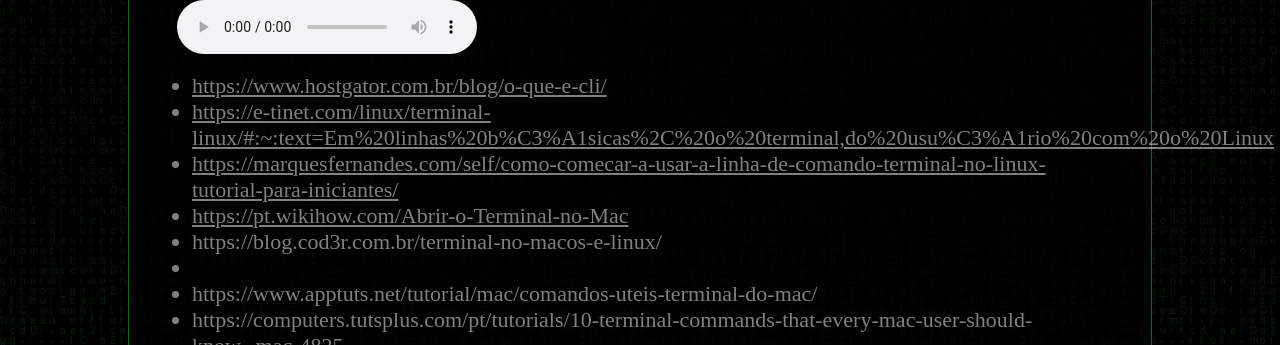
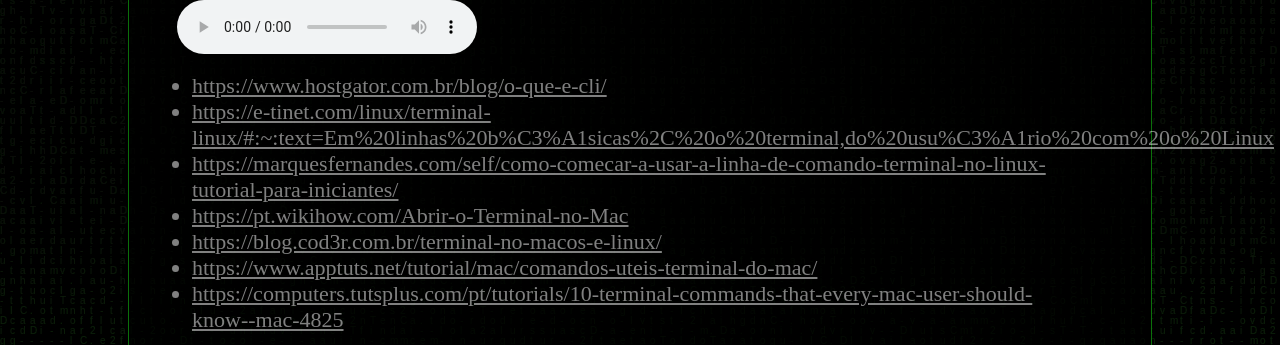
Before and after one commit to joaogeovani/trabintegrador, a plain HTML site: page referen.html in a window 1280 px wide. Shown: the part 166-511 px from the top of the page. Drawn offline with Linux system fonts and the light colour scheme.

Commit message:
Ajustando refs

```diff
--- a/referen.html
+++ b/referen.html
@@ -18,10 +18,9 @@
                     <li><a href="https://e-tinet.com/linux/terminal-linux/#:~:text=Em%20linhas%20b%C3%A1sicas%2C%20o%20terminal,do%20usu%C3%A1rio%20com%20o%20Linux">https://e-tinet.com/linux/terminal-linux/#:~:text=Em%20linhas%20b%C3%A1sicas%2C%20o%20terminal,do%20usu%C3%A1rio%20com%20o%20Linux</a></li>
                     <li><a href="https://marquesfernandes.com/self/como-comecar-a-usar-a-linha-de-comando-terminal-no-linux-tutorial-para-iniciantes/">https://marquesfernandes.com/self/como-comecar-a-usar-a-linha-de-comando-terminal-no-linux-tutorial-para-iniciantes/</a></li>
                     <li><a href="https://pt.wikihow.com/Abrir-o-Terminal-no-Mac">https://pt.wikihow.com/Abrir-o-Terminal-no-Mac</a></li>
-                    <li><a href="https://blog.cod3r.com.br/terminal-no-macos-e-linux/"></a>https://blog.cod3r.com.br/terminal-no-macos-e-linux/</li>
-                    <li><a href="https://www.apptuts.net/tutorial/mac/comandos-uteis-terminal-do-mac/"></a></li>
-                    <li><a href=""></a>https://www.apptuts.net/tutorial/mac/comandos-uteis-terminal-do-mac/</li>
-                    <li><a href="https://computers.tutsplus.com/pt/tutorials/10-terminal-commands-that-every-mac-user-should-know--mac-4825"></a>https://computers.tutsplus.com/pt/tutorials/10-terminal-commands-that-every-mac-user-should-know--mac-4825</li>
+                    <li><a href="https://blog.cod3r.com.br/terminal-no-macos-e-linux/">https://blog.cod3r.com.br/terminal-no-macos-e-linux/</a></li>
+                    <li><a href="https://www.apptuts.net/tutorial/mac/comandos-uteis-terminal-do-mac/">https://www.apptuts.net/tutorial/mac/comandos-uteis-terminal-do-mac/</a></li>
+                    <li><a href="https://computers.tutsplus.com/pt/tutorials/10-terminal-commands-that-every-mac-user-should-know--mac-4825">https://computers.tutsplus.com/pt/tutorials/10-terminal-commands-that-every-mac-user-should-know--mac-4825</a></li>
 
                 </ul>
             <section class="sec-1">
```
